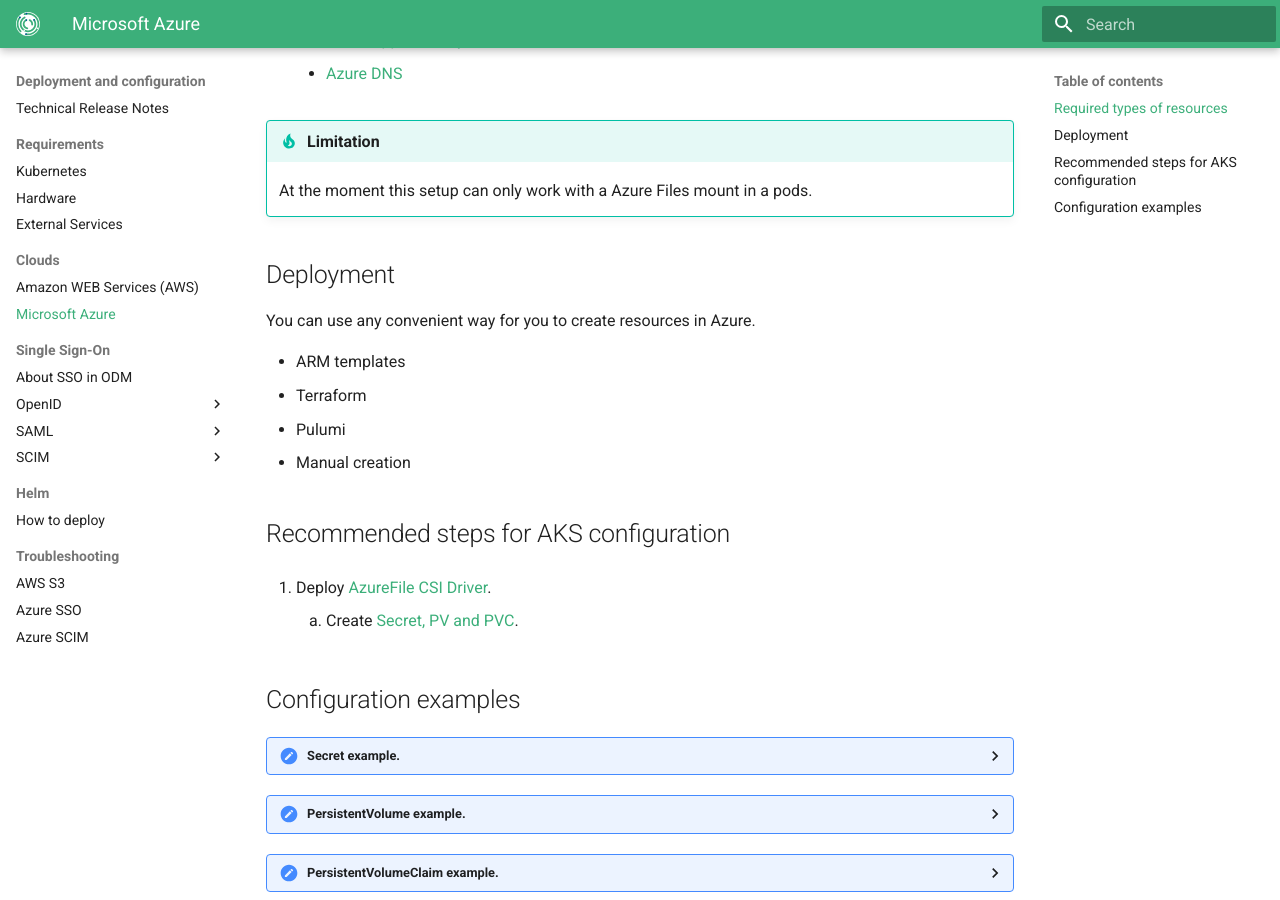
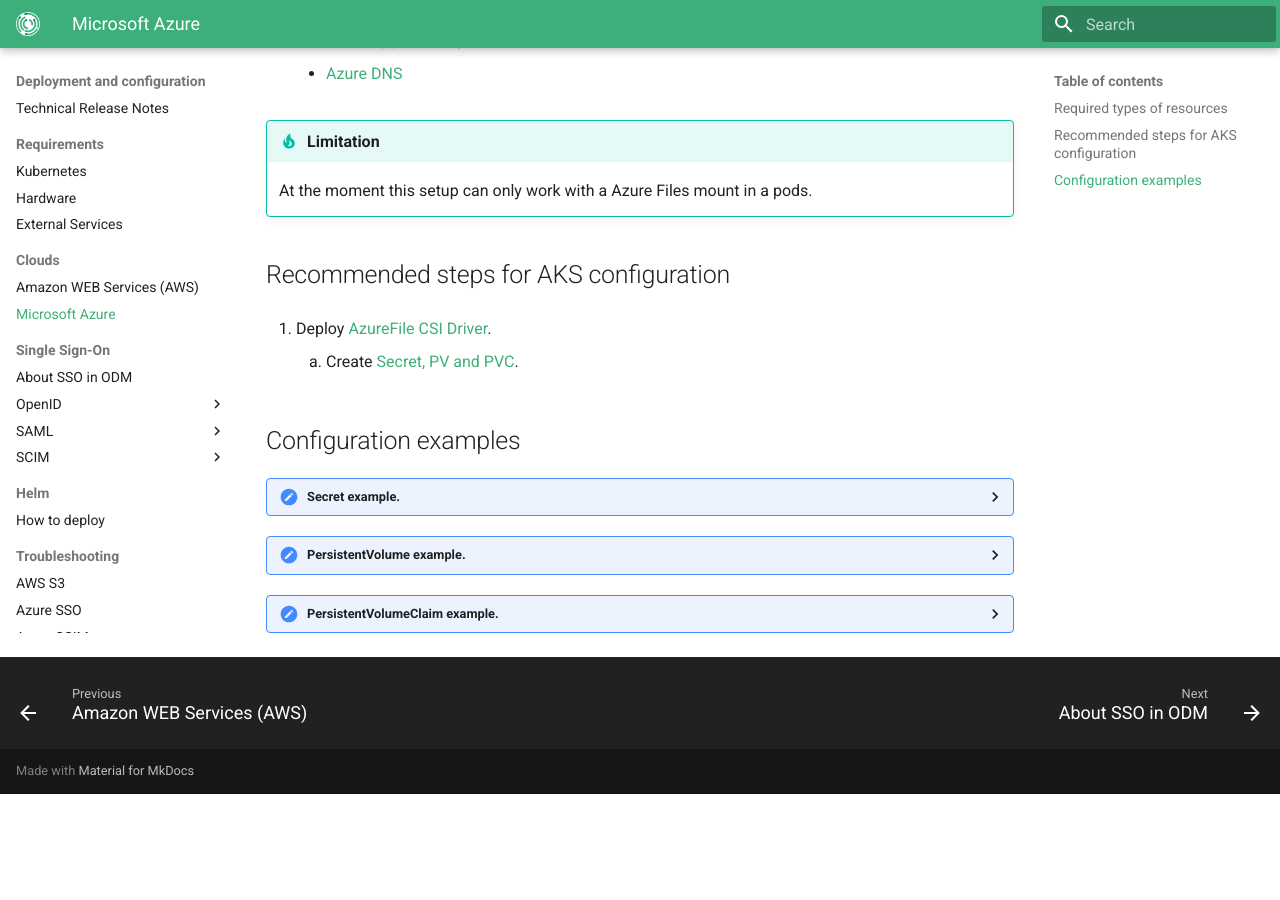
Before and after one commit to genestack/admin-docs, an MkDocs documentation site: the page built from docs/deployment/clouds/azure.md, in a window 1280 px wide and 900 px high, scrolled down 352 px. Built offline with MkDocs 1.6.1 and Material for MkDocs 9.7.7, drawn with Linux system fonts in a browser that asks for light colours; the version menu is left out; after the commit the page ends 1146 px from its top, so only the background shows below that.

Commit message:
[ODM-11081] Remove Deployment section

```diff
--- a/docs/deployment/clouds/azure.md
+++ b/docs/deployment/clouds/azure.md
@@ -11,15 +11,6 @@
 !!! tip "Limitation"
 
     At the moment this setup can only work with a Azure Files mount in a pods.
-
-## Deployment
-
-You can use any convenient way for you to create resources in Azure.
-
-- ARM templates
-- Terraform
-- Pulumi
-- Manual creation
 
 ## Recommended steps for AKS configuration
 
```
Also changed, not shown: docs/deployment/clouds/aws.md (+0 -9 lines).
